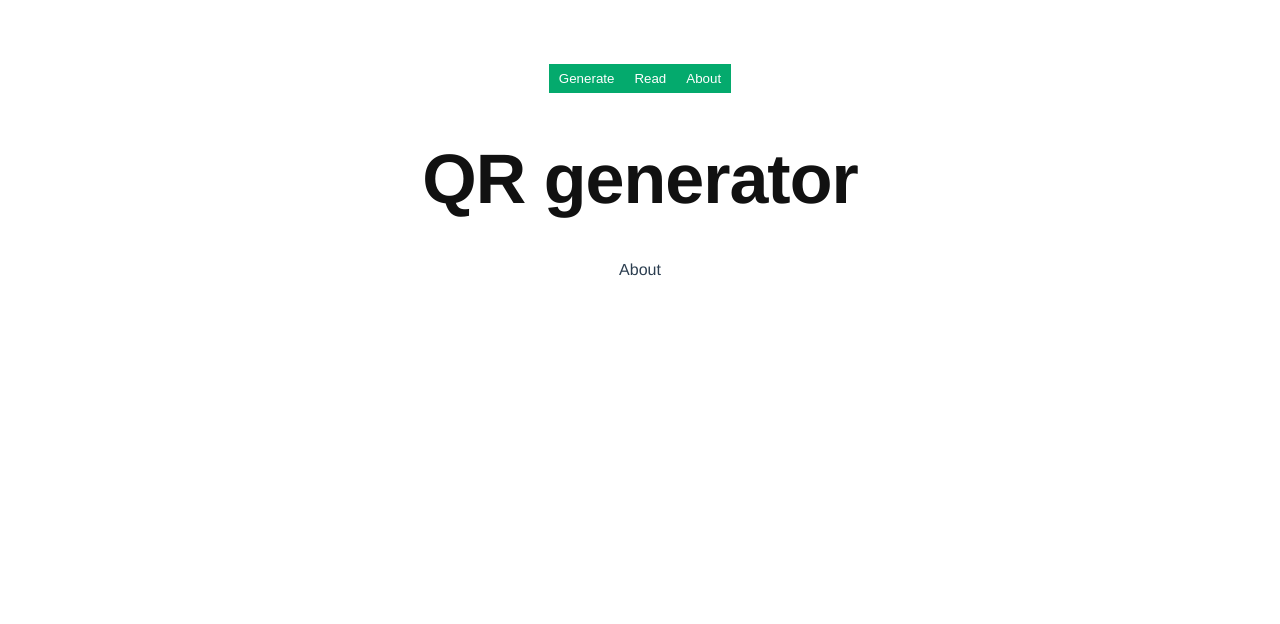
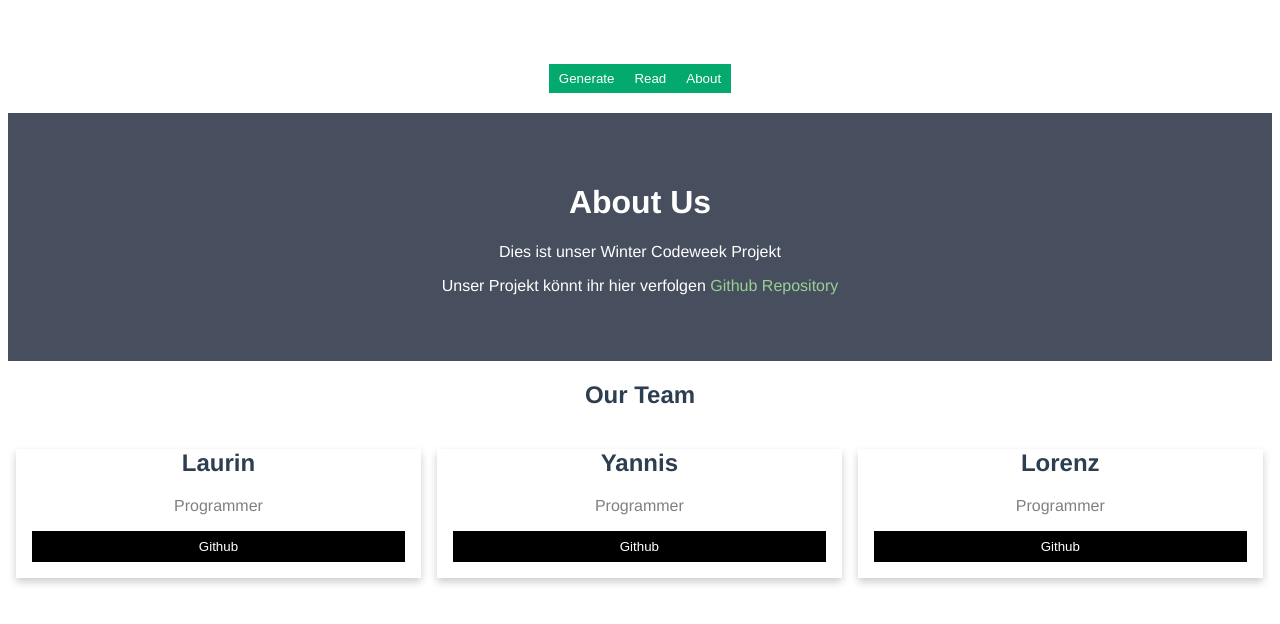
Before and after one commit to yutive/QR-generator, a Vue app: page / in a window 1280 px wide. Both pictures are taken after a click on the button "About". Shown: the top 624 px of the page. Built offline with nearby package versions, Linux system fonts and the light colour scheme.

Commit message:
wrote about page

```diff
--- a/src/App.vue
+++ b/src/App.vue
@@ -1,7 +1,6 @@
 <template>
   <div id="app">
     <navbar id="nav" v-on:change="navigate"/>
-    <h1>QR generator</h1>
     <urlToPic v-if="this.page==='generate'"/>
     <read v-if="this.page==='read'"/>
     <about v-if="this.page==='about'"/>
@@ -38,16 +37,6 @@ export default {
 
 <style>
 
-h1 {
-  color: #111;
-  font-family: "Helvetica Neue", sans-serif;
-  font-size: 70px;
-  font-weight: bold;
-  letter-spacing: -1px;
-  line-height: 1;
-  text-align: center;
-}
-
 #nav {
   justify-content: center;
 }
--- a/src/components/About.vue
+++ b/src/components/About.vue
@@ -1,5 +1,44 @@
 <template>
-  <p>About</p>
+  <div>
+    <div class="about-section">
+      <h1>About Us</h1>
+      <p>Dies ist unser Winter Codeweek Projekt</p>
+      <p>Unser Projekt könnt ihr hier verfolgen <a href="https://github.com/yutive/QR-generator" target="_blank">Github Repository</a></p>
+    </div>
+
+    <h2 style="text-align:center">Our Team</h2>
+    <div class="row">
+      <div class="column">
+        <div class="card">
+          <div class="container">
+            <h2>Laurin</h2>
+            <p class="title">Programmer</p>
+            <p><a href="https://github.com/yutive" target="_blank"><button class="button">Github</button></a></p>
+          </div>
+        </div>
+      </div>
+
+      <div class="column">
+        <div class="card">
+          <div class="container">
+            <h2>Yannis</h2>
+            <p class="title">Programmer</p>
+            <p><a href="https://github.com/yanniskuenzler" target="_blank"><button class="button">Github</button></a></p>
+          </div>
+        </div>
+      </div>
+
+      <div class="column">
+        <div class="card">
+          <div class="container">
+            <h2>Lorenz</h2>
+            <p class="title">Programmer</p>
+            <p><a href="https://github.com/Lorenzmueller2" target="_blank"><button class="button">Github</button></a></p>
+          </div>
+        </div>
+      </div>
+    </div>
+  </div>
 </template>
 
 <script>
@@ -9,5 +48,83 @@ export default {
 </script>
 
 <style scoped>
+body {
+  font-family: Arial, Helvetica, sans-serif;
+  margin: 0;
+}
 
+html {
+  box-sizing: border-box;
+}
+a:link {
+  color: #99d096;
+  background-color: transparent;
+  text-decoration: none;
+}
+
+a:visited {
+  color: #99d096;
+  background-color: transparent;
+  text-decoration: none;
+}
+
+a:hover {
+  color: #04aa6d ;
+  background-color: transparent;
+  text-decoration: underline;
+}
+
+.column {
+  float: left;
+  width: 33.3%;
+}
+
+.card {
+  box-shadow: 0 4px 8px 0 rgba(0, 0, 0, 0.2);
+  margin: 8px;
+}
+
+.about-section {
+  padding: 50px;
+  text-align: center;
+  background-color: #474e5d;
+  color: white;
+}
+
+.container {
+  padding: 0 16px;
+}
+
+.container::after, .row::after {
+  content: "";
+  clear: both;
+  display: table;
+}
+
+.title {
+  color: grey;
+}
+
+.button {
+  border: none;
+  outline: 0;
+  display: inline-block;
+  padding: 8px;
+  color: white;
+  background-color: #000;
+  text-align: center;
+  cursor: pointer;
+  width: 100%;
+}
+
+.button:hover {
+  background-color: #555;
+}
+
+@media screen and (max-width: 650px) {
+  .column {
+    width: 100%;
+    display: block;
+  }
+}
 </style>
--- a/src/components/Navbar.vue
+++ b/src/components/Navbar.vue
@@ -1,4 +1,5 @@
 <template>
+  <div>
     <ul>
       <li>
         <button @click="$emit('change', 'generate')">Generate</button>
@@ -10,6 +11,7 @@
         <button @click="$emit('change', 'about')">About</button>
       </li>
     </ul>
+  </div>
 </template>
 
 <script>
@@ -19,6 +21,7 @@ export default {
 </script>
 
 <style scoped>
+
   ul {
     display: flex;
     list-style-type: none;
--- a/src/components/URL.vue
+++ b/src/components/URL.vue
@@ -1,5 +1,6 @@
 <template>
   <div class="url">
+    <h1>QR generator</h1>
     <input
         class="input"
         type="text"
@@ -46,6 +47,16 @@
 <!-- Add "scoped" attribute to limit CSS to this component only -->
 <style scoped>
 
+h1 {
+  color: #111;
+  font-family: "Helvetica Neue", sans-serif;
+  font-size: 70px;
+  font-weight: bold;
+  letter-spacing: -1px;
+  line-height: 1;
+  text-align: center;
+}
+
 input {
   width: 45%;
   padding: 6px 10px;
```
Lines whose indentation alone changed are shown as unchanged.
